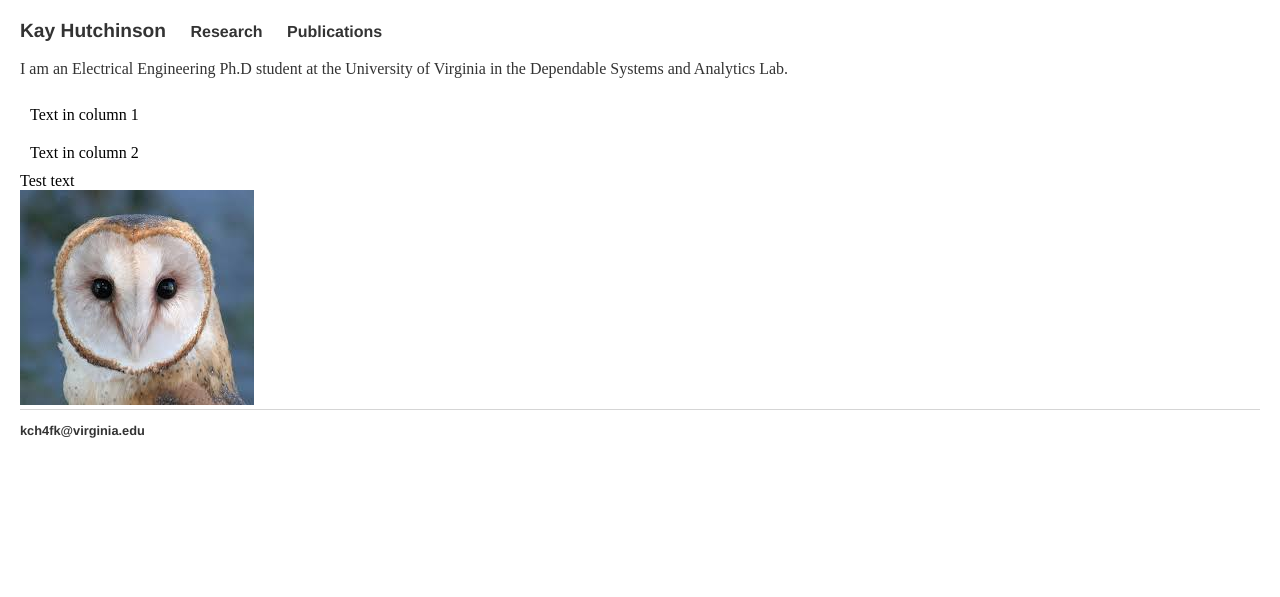
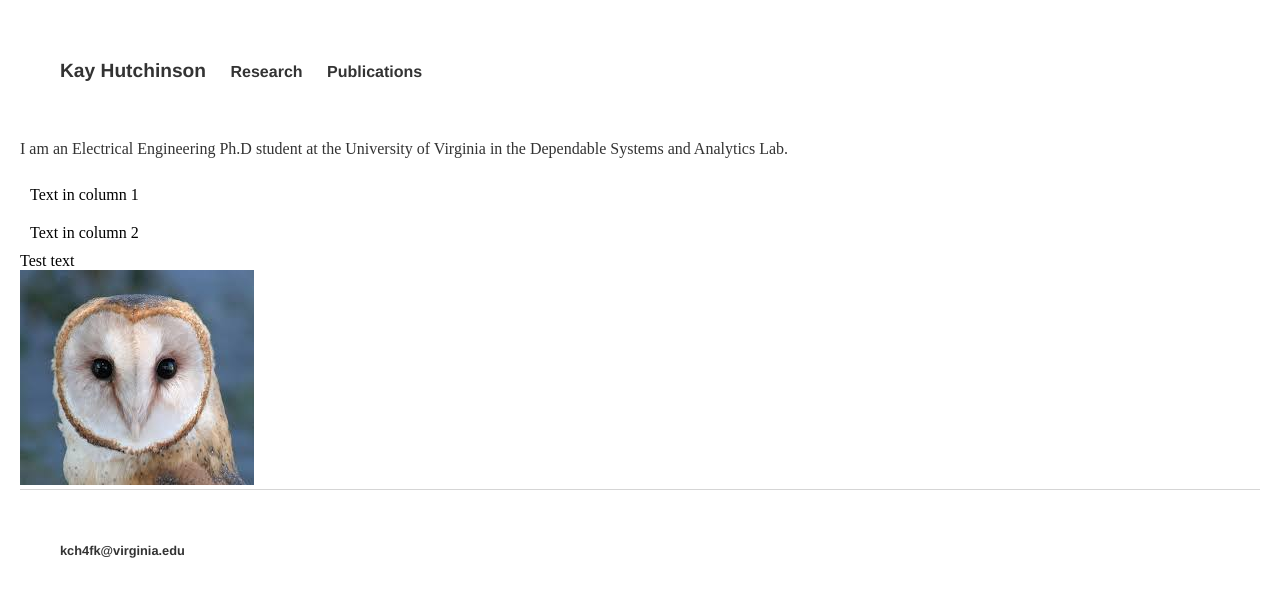
Before and after one commit to kch4fk/kch4fk.github.io, a Jekyll site: the page built from index.html, in a window 1280 px wide. Shown: the top 597 px of the page. Built offline with Jekyll 4.4.1, drawn with Linux system fonts in a browser that asks for light colours.

Commit message:
Update main.css

```diff
--- a/css/main.css
+++ b/css/main.css
@@ -4,7 +4,7 @@ body {
 }
 nav ul, footer ul {
     font-family:'Helvetica', 'Arial', 'Sans-Serif';
-    padding: 0px;
+    padding: 40px;
     list-style: none;
     font-weight: bold;
 }
```
